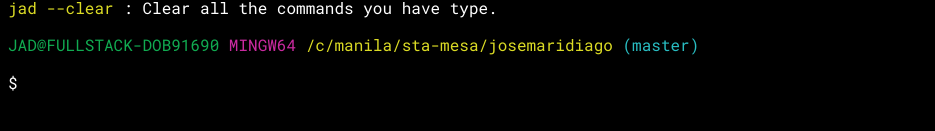
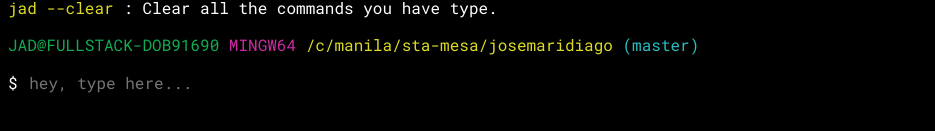
Before and after one commit to jomardiago/josemaridiago, a React (Create React App) app: page / in a window 1280 px wide. Shown: the part 193-324 px from the top of the page, without its empty margins (0-935 px from the left). Built offline with nearby package versions, Linux system fonts and the light colour scheme.

Commit message:
Adding user friendly hey, type here...

```diff
--- a/src/components/InputCommand.js
+++ b/src/components/InputCommand.js
@@ -3,7 +3,7 @@ import React from 'react';
 function InputCommand({ handleKeyCommand }) {
     return (
         <p>
-            $ <input type="text" name="command" className="command-input" autoFocus onKeyDown={handleKeyCommand} />
+            $ <input type="text" name="command" placeholder="hey, type here..." className="command-input" autoFocus onKeyDown={handleKeyCommand} />
         </p>
     );
 }
```
